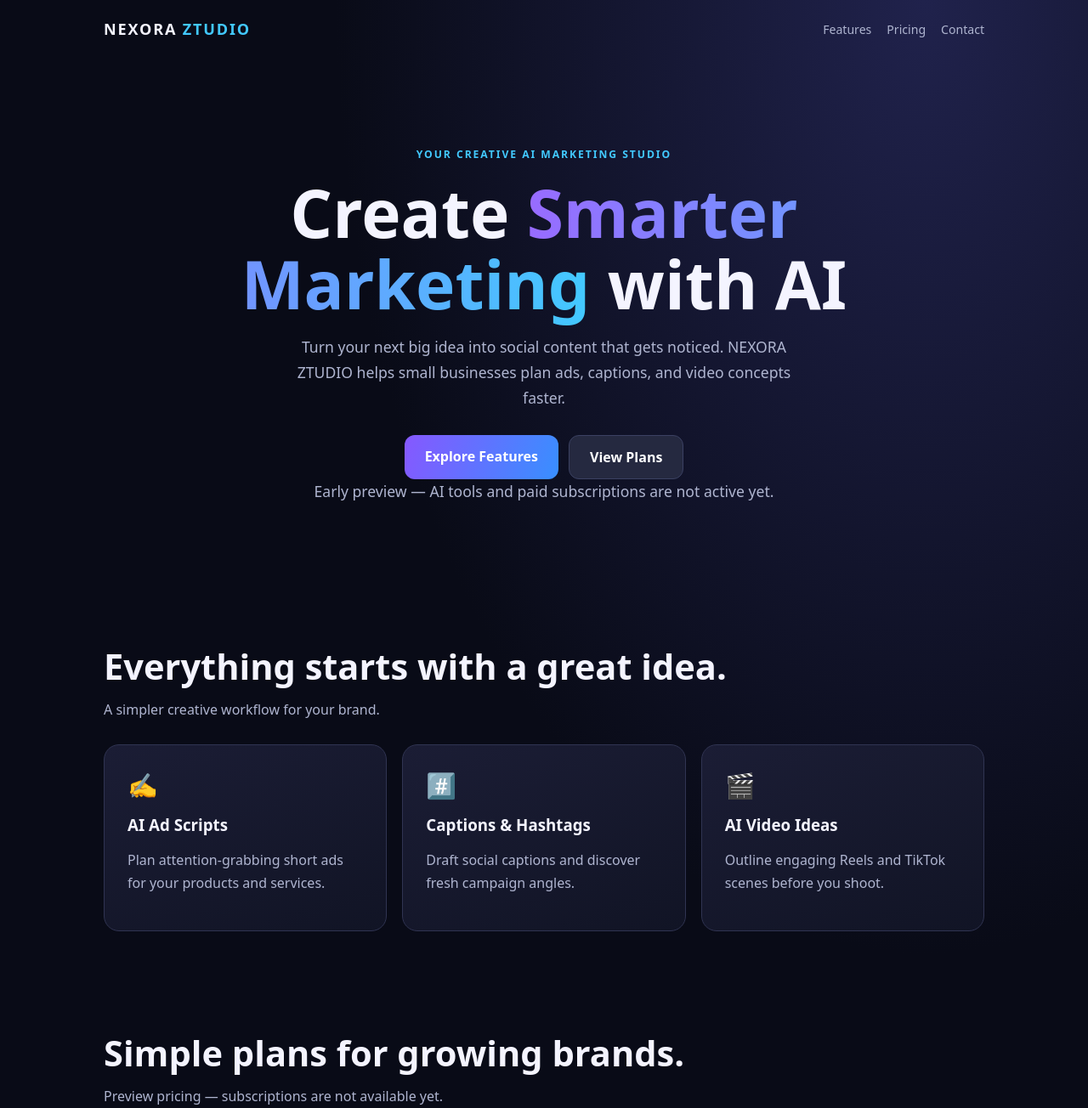
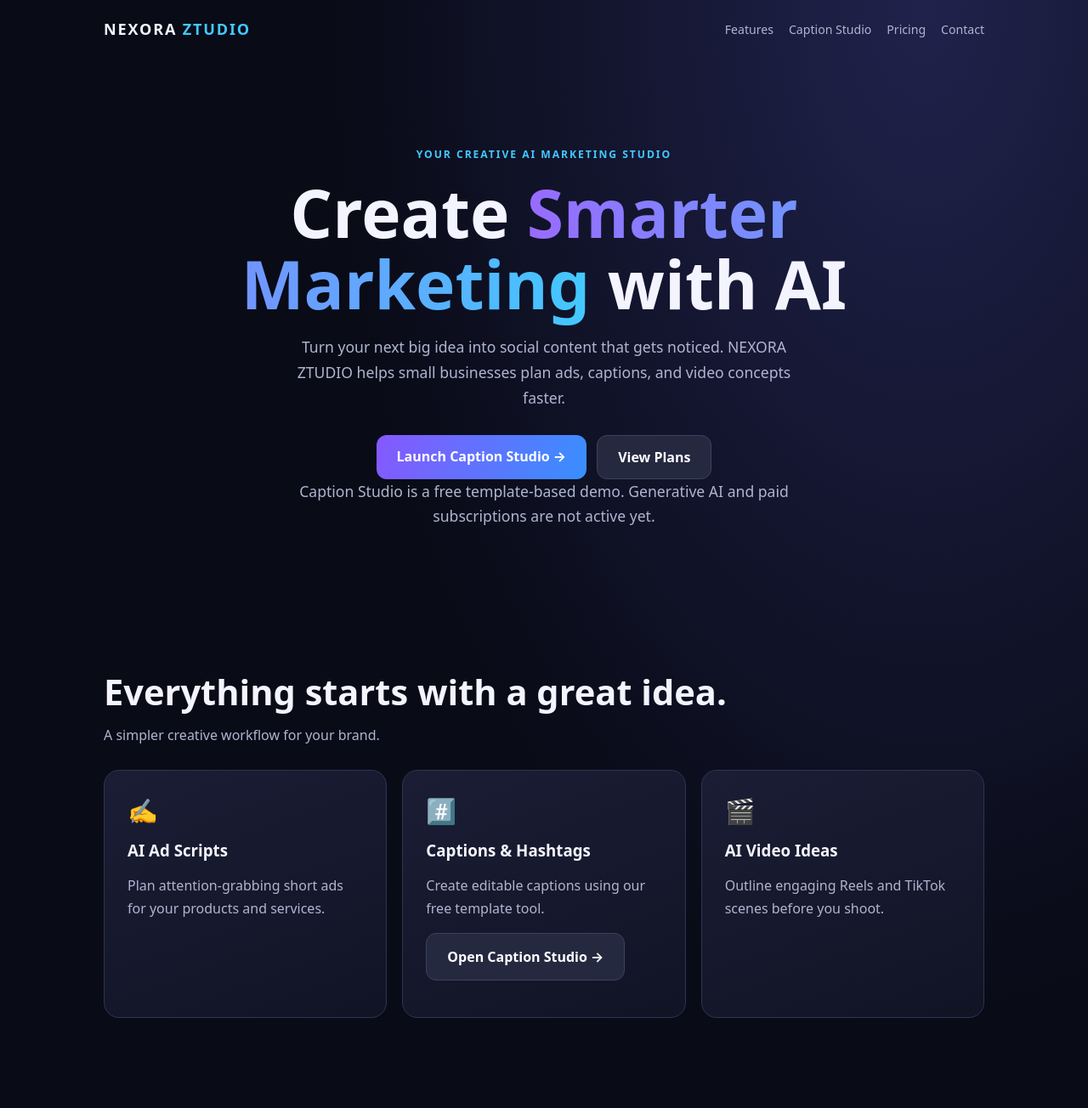
Before and after one commit to nexoraztudio-hub/nexora-ztudio, a plain HTML site: page index.html in a window 1280 px wide. Shown: the top 1304 px of the page at 85% size. Drawn offline with Linux system fonts and the light colour scheme.

Commit message:
Add files via upload

```diff
--- a/index.html
+++ b/index.html
@@ -9,9 +9,9 @@
 </style>
 </head>
 <body>
-<div class="wrap"><header><a href="#top" class="logo">NEXORA <span>ZTUDIO</span></a><nav><a href="#features">Features</a><a href="#pricing">Pricing</a><a href="mailto:hello@example.com" id="contact">Contact</a></nav></header>
-<main id="top"><div class="hero"><div class="eyebrow">YOUR CREATIVE AI MARKETING STUDIO</div><h1>Create <span class="gradient">Smarter Marketing</span> with AI</h1><p>Turn your next big idea into social content that gets noticed. NEXORA ZTUDIO helps small businesses plan ads, captions, and video concepts faster.</p><div class="actions"><a class="btn" href="#features">Explore Features</a><a class="btn secondary" href="#pricing">View Plans</a></div><p class="notice">Early preview — AI tools and paid subscriptions are not active yet.</p></div>
-<section id="features"><h2>Everything starts with a great idea.</h2><p class="section-sub">A simpler creative workflow for your brand.</p><div class="grid"><article class="card"><div class="symbol">✍️</div><h3>AI Ad Scripts</h3><p>Plan attention-grabbing short ads for your products and services.</p></article><article class="card"><div class="symbol">#️⃣</div><h3>Captions & Hashtags</h3><p>Draft social captions and discover fresh campaign angles.</p></article><article class="card"><div class="symbol">🎬</div><h3>AI Video Ideas</h3><p>Outline engaging Reels and TikTok scenes before you shoot.</p></article></div></section>
+<div class="wrap"><header><a href="#top" class="logo">NEXORA <span>ZTUDIO</span></a><nav><a href="#features">Features</a><a href="caption-studio.html">Caption Studio</a><a href="#pricing">Pricing</a><a href="mailto:hello@example.com" id="contact">Contact</a></nav></header>
+<main id="top"><div class="hero"><div class="eyebrow">YOUR CREATIVE AI MARKETING STUDIO</div><h1>Create <span class="gradient">Smarter Marketing</span> with AI</h1><p>Turn your next big idea into social content that gets noticed. NEXORA ZTUDIO helps small businesses plan ads, captions, and video concepts faster.</p><div class="actions"><a class="btn" href="caption-studio.html">Launch Caption Studio →</a><a class="btn secondary" href="#pricing">View Plans</a></div><p class="notice">Caption Studio is a free template-based demo. Generative AI and paid subscriptions are not active yet.</p></div>
+<section id="features"><h2>Everything starts with a great idea.</h2><p class="section-sub">A simpler creative workflow for your brand.</p><div class="grid"><article class="card"><div class="symbol">✍️</div><h3>AI Ad Scripts</h3><p>Plan attention-grabbing short ads for your products and services.</p></article><article class="card"><div class="symbol">#️⃣</div><h3>Captions & Hashtags</h3><p>Create editable captions using our free template tool.</p><p><a class="btn secondary" href="caption-studio.html">Open Caption Studio →</a></p></article><article class="card"><div class="symbol">🎬</div><h3>AI Video Ideas</h3><p>Outline engaging Reels and TikTok scenes before you shoot.</p></article></div></section>
 <section id="pricing"><h2>Simple plans for growing brands.</h2><p class="section-sub">Preview pricing — subscriptions are not available yet.</p><div class="grid"><article class="card"><h3>Starter</h3><div class="price">RM29 <small>/ month</small></div><p>For solo creators starting their content journey.</p><span class="tag">COMING SOON</span></article><article class="card highlight"><h3>Pro</h3><div class="price">RM59 <small>/ month</small></div><p>For businesses producing content more often.</p><span class="tag">COMING SOON</span></article><article class="card"><h3>Business</h3><div class="price">RM129 <small>/ month</small></div><p>For growing teams and multiple brand campaigns.</p><span class="tag">COMING SOON</span></article></div></section></main><footer>© <span id="year"></span> NEXORA ZTUDIO. Built for ambitious brands.</footer></div>
 <script>document.getElementById('year').textContent=new Date().getFullYear();document.getElementById('contact').addEventListener('click',e=>{e.preventDefault();alert('Contact details coming soon.');});</script>
 </body></html>
```
